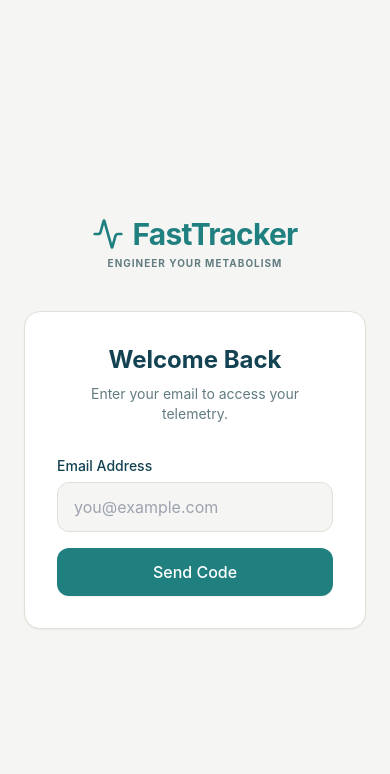
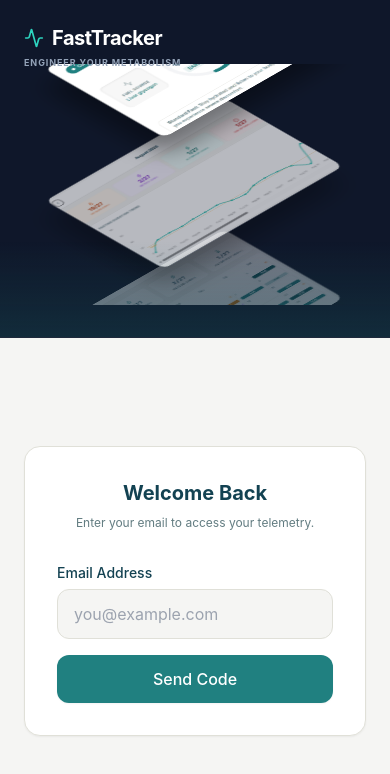
Before and after one commit to r777k/iFast, a React (Vite) app in the folder frontend/: page /login in a window 390 px wide. Shown: the top 774 px of the page. Built offline with nearby package versions, Linux system fonts and the light colour scheme.

Commit message:
increase spacing between preview images, fix mobile view

```diff
--- a/frontend/src/pages/Login.jsx
+++ b/frontend/src/pages/Login.jsx
@@ -33,12 +33,7 @@ export default function Login() {
     setLoading(true);
     try {
       const userTimezone = Intl.DateTimeFormat().resolvedOptions().timeZone;
-
-      const { data } = await apiClient.post('/auth/verify-otp', {
-        email,
-        otp,
-        timezone: userTimezone
-      });
+      const { data } = await apiClient.post('/auth/verify-otp', { email, otp, timezone: userTimezone });
       login(data.access_token);
       navigate('/');
     } catch (err) {
@@ -53,10 +48,17 @@ export default function Login() {
     <div className={`relative w-full h-full flex items-center justify-center overflow-hidden perspective-[1200px]`}>
       <style>{`
         .iso-container {
-          transform: rotateX(55deg) rotateY(0deg) rotateZ(-45deg) scale(1.1);
           transform-style: preserve-3d;
           position: relative;
           width: 400px; height: 260px;
+        }
+
+        /* Responsive Scaling for Mobile vs Desktop */
+        @media (max-width: 767px) {
+          .iso-container { transform: rotateX(55deg) rotateY(0deg) rotateZ(-45deg) scale(0.65); }
+        }
+        @media (min-width: 768px) {
+          .iso-container { transform: rotateX(55deg) rotateY(0deg) rotateZ(-45deg) scale(1.1); }
         }
 
         .iso-layer {
@@ -69,25 +71,21 @@ export default function Login() {
           background-color: #0f172a; /* Slate 900 */
         }
 
-        /* 1. Bottom Layer: Scrolling History List */
         .layer-vertical {
           background-size: 100% auto;
           animation: floatLayer 6s ease-in-out infinite, scrollVertical 15s linear infinite alternate;
         }
 
-        /* 2. Middle Layer: Scrolling Insights/Chart */
         .layer-horizontal {
           background-size: auto 100%;
           animation: floatLayer 6s ease-in-out infinite, scrollHorizontal 20s linear infinite alternate;
         }
 
-        /* 3. Top Layer: Dashboard Timer + Heatmap Cycling */
         .layer-map-cycle {
           background-size: 100% auto;
           animation: floatLayer 6s ease-in-out infinite, cycleMaps 12s infinite;
         }
 
-        /* The Animation Keyframes */
         @keyframes scrollVertical {
           0% { background-position: 0% 0%; }
           100% { background-position: 0% 100%; }
@@ -111,36 +109,20 @@ export default function Login() {
       `}</style>
 
       <div className="iso-container">
-        {/* BOTTOM CARD: History (Scrolls vertically) */}
+        {/* BOTTOM CARD */}
         <div
           className="iso-layer layer-vertical"
-          style={{
-            '--z-offset': '-90px',
-            backgroundImage: "url('/preview-history.png')",
-            animationDelay: '0s',
-            opacity: 0.4
-          }}
+          style={{ '--z-offset': '-160px', backgroundImage: "url('/preview-history.png')", animationDelay: '0s', opacity: 0.4 }}
         />
-
-        {/* MIDDLE CARD: Insights (Scrolls horizontally) */}
+        {/* MIDDLE CARD */}
         <div
           className="iso-layer layer-horizontal"
-          style={{
-            '--z-offset': '0px',
-            backgroundImage: "url('/preview-insights.png')",
-            animationDelay: '0.2s',
-            opacity: 0.7
-          }}
+          style={{ '--z-offset': '0px', backgroundImage: "url('/preview-insights.png')", animationDelay: '0.2s', opacity: 0.7 }}
         />
-
-        {/* TOP CARD: Dashboard/Heatmap (Cycles) */}
+        {/* TOP CARD */}
         <div
           className="iso-layer layer-map-cycle"
-          style={{
-            '--z-offset': '90px',
-            animationDelay: '0.4s',
-            opacity: 1
-          }}
+          style={{ '--z-offset': '160px', animationDelay: '0.4s', opacity: 1 }}
         />
       </div>
     </div>
@@ -149,48 +131,36 @@ export default function Login() {
   return (
     <div className="min-h-screen bg-background dark:bg-background-dark flex flex-col md:flex-row font-sans">
 
-      {/* Left Side: Animated 3D Preview (Hidden on Mobile) */}
-      <div className="hidden md:flex md:w-1/2 bg-slate-900 border-r border-slate-800 flex-col items-center justify-center relative overflow-hidden">
+      {/* Top/Left Side: Animated 3D Preview */}
+      <div className="flex w-full h-[40vh] md:h-auto md:w-1/2 bg-slate-900 border-b md:border-b-0 md:border-r border-slate-800 flex-col items-center justify-center relative overflow-hidden">
 
-        {/* Branding Overlay */}
-        <div className="absolute top-12 left-12 z-20">
+        {/* Responsive Branding Overlay */}
+        <div className="absolute top-6 left-6 md:top-12 md:left-12 z-20">
           <div className="flex items-center gap-2 text-primary mb-1">
-            <Activity className="w-6 h-6 text-teal-400" />
-            <h1 className="text-2xl font-bold tracking-tight text-white">FastTracker</h1>
+            <Activity className="w-5 h-5 md:w-6 md:h-6 text-teal-400" />
+            <h1 className="text-xl md:text-2xl font-bold tracking-tight text-white">FastTracker</h1>
           </div>
-          <p className="text-xs text-slate-400 font-bold uppercase tracking-widest">
+          <p className="text-[9px] md:text-xs text-slate-400 font-bold uppercase tracking-widest">
             Engineer Your Metabolism
           </p>
         </div>
 
         {/* 3D Render Canvas */}
-        <div className="w-full h-full pt-20 pb-12 flex items-center justify-center">
+        <div className="w-full h-full pt-16 md:pt-20 pb-8 md:pb-12 flex items-center justify-center">
             {renderCinematicTeaser()}
         </div>
 
         {/* Subtle Bottom Glow */}
-        <div className="absolute bottom-0 left-0 right-0 h-32 bg-gradient-to-t from-primary/10 to-transparent pointer-events-none" />
+        <div className="absolute bottom-0 left-0 right-0 h-24 md:h-32 bg-gradient-to-t from-primary/20 to-transparent pointer-events-none" />
       </div>
 
-      {/* Right Side: Login Form */}
+      {/* Bottom/Right Side: Login Form */}
       <div className="flex-1 flex flex-col justify-center items-center p-6 md:p-12 relative">
-
-        {/* Mobile Branding (Hidden on Desktop) */}
-        <div className="md:hidden flex flex-col items-center mb-10">
-          <div className="flex items-center gap-2 text-primary mb-1">
-            <Activity className="w-8 h-8" />
-            <h1 className="text-3xl font-bold tracking-tight">FastTracker</h1>
-          </div>
-          <p className="text-[10px] text-text-secondary font-bold uppercase tracking-widest">
-            Engineer Your Metabolism
-          </p>
-        </div>
-
         <div className="w-full max-w-sm bg-surface dark:bg-surface-dark p-8 rounded-2xl shadow-sm border border-border dark:border-border-dark">
-          <h2 className="text-2xl font-bold text-text-primary dark:text-text-light mb-2 text-center">
+          <h2 className="text-xl md:text-2xl font-bold text-text-primary dark:text-text-light mb-2 text-center">
             {step === 1 ? 'Welcome Back' : 'Verify Code'}
           </h2>
-          <p className="text-sm text-text-secondary text-center mb-8">
+          <p className="text-xs md:text-sm text-text-secondary text-center mb-8">
             {step === 1 ? 'Enter your email to access your telemetry.' : `Code sent to ${email}`}
           </p>
 
```
